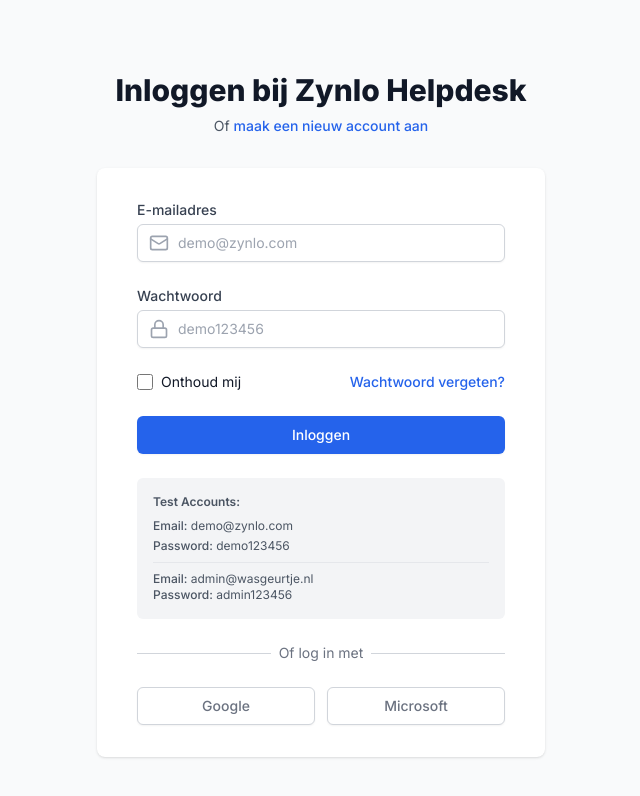
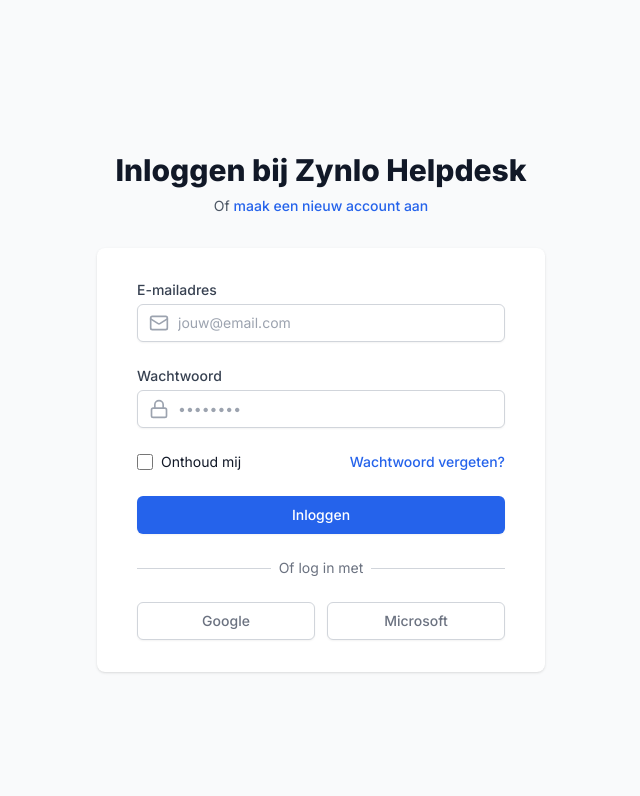
Before and after one commit to wasgeurtjeNL/zynlo-helpdesk-fixed, a Next.js app in the folder apps/dashboard/: page /login in a window 1280 px wide. Shown: the top 796 px of the page, without its empty margins (319-959 px from the left). Built offline with nearby package versions, Linux system fonts and the light colour scheme; no server answers.

Commit message:
feat(auth): remove test account information from login page

```diff
--- a/apps/dashboard/app/(auth)/login/LoginPage.tsx
+++ b/apps/dashboard/app/(auth)/login/LoginPage.tsx
@@ -112,7 +112,7 @@
                   value={email}
                   onChange={(e) => setEmail(e.target.value)}
                   className="appearance-none block w-full pl-10 pr-3 py-2 border border-gray-300 rounded-md shadow-sm placeholder-gray-400 focus:outline-none focus:ring-blue-500 focus:border-blue-500 sm:text-sm"
-                  placeholder="demo@zynlo.com"
+                  placeholder="jouw@email.com"
                 />
               </div>
             </div>
@@ -134,7 +134,7 @@
                   value={password}
                   onChange={(e) => setPassword(e.target.value)}
                   className="appearance-none block w-full pl-10 pr-3 py-2 border border-gray-300 rounded-md shadow-sm placeholder-gray-400 focus:outline-none focus:ring-blue-500 focus:border-blue-500 sm:text-sm"
-                  placeholder="demo123456"
+                  placeholder="••••••••"
                 />
               </div>
             </div>
@@ -171,26 +171,6 @@
                 {loading ? 'Bezig met inloggen...' : 'Inloggen'}
               </button>
             </div>
-
-            <div className="mt-4 p-4 bg-gray-100 rounded-md">
-              <p className="text-xs text-gray-600 font-semibold mb-2">Test Accounts:</p>
-              <div className="space-y-1">
-                <p className="text-xs text-gray-600">
-                  <span className="font-medium">Email:</span> demo@zynlo.com
-                </p>
-                <p className="text-xs text-gray-600">
-                  <span className="font-medium">Password:</span> demo123456
-                </p>
-              </div>
-              <div className="mt-2 pt-2 border-t border-gray-200">
-                <p className="text-xs text-gray-600">
-                  <span className="font-medium">Email:</span> admin@wasgeurtje.nl
-                </p>
-                <p className="text-xs text-gray-600">
-                  <span className="font-medium">Password:</span> admin123456
-                </p>
-              </div>
-            </div>
           </form>
 
           <div className="mt-6">
```
